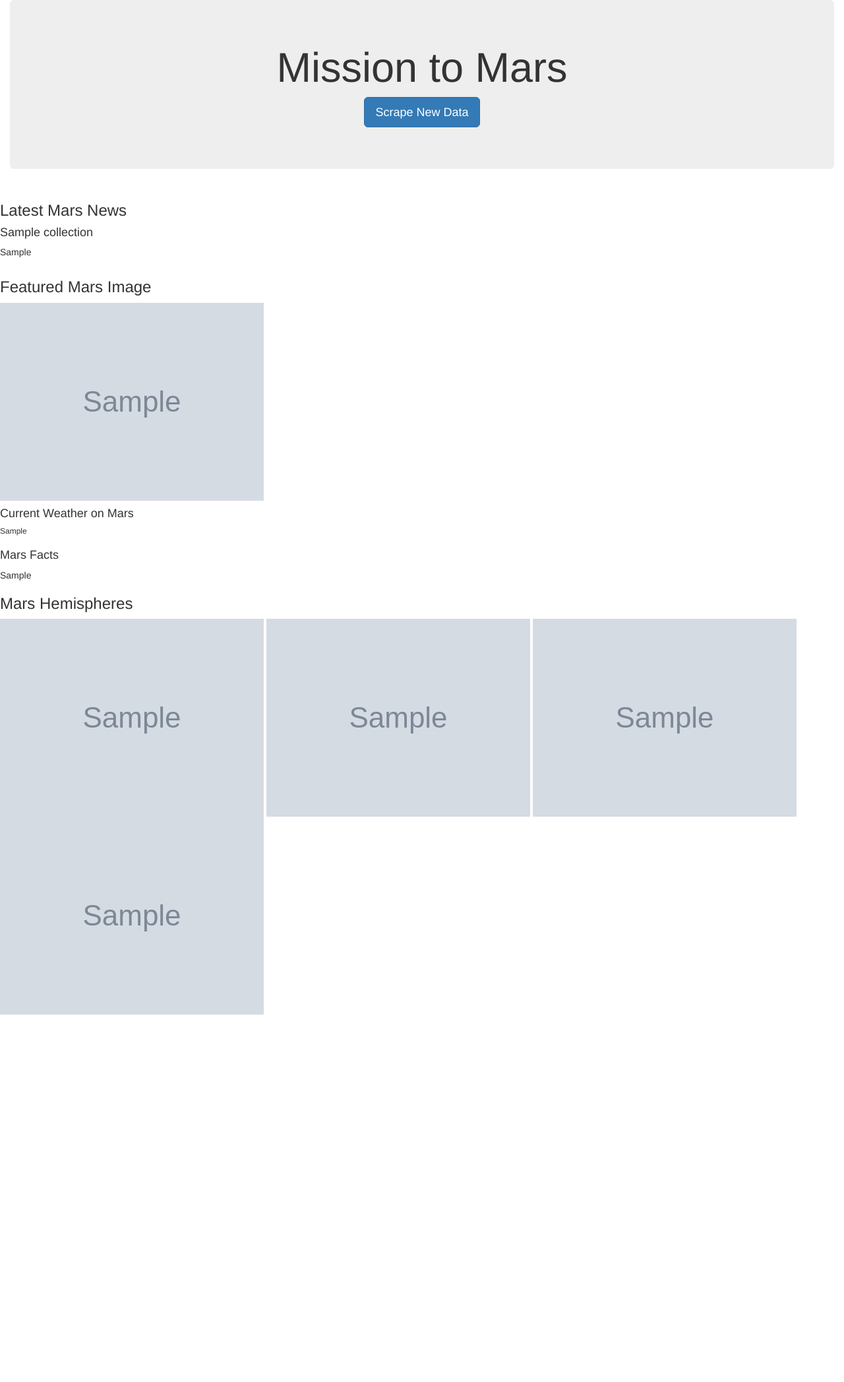
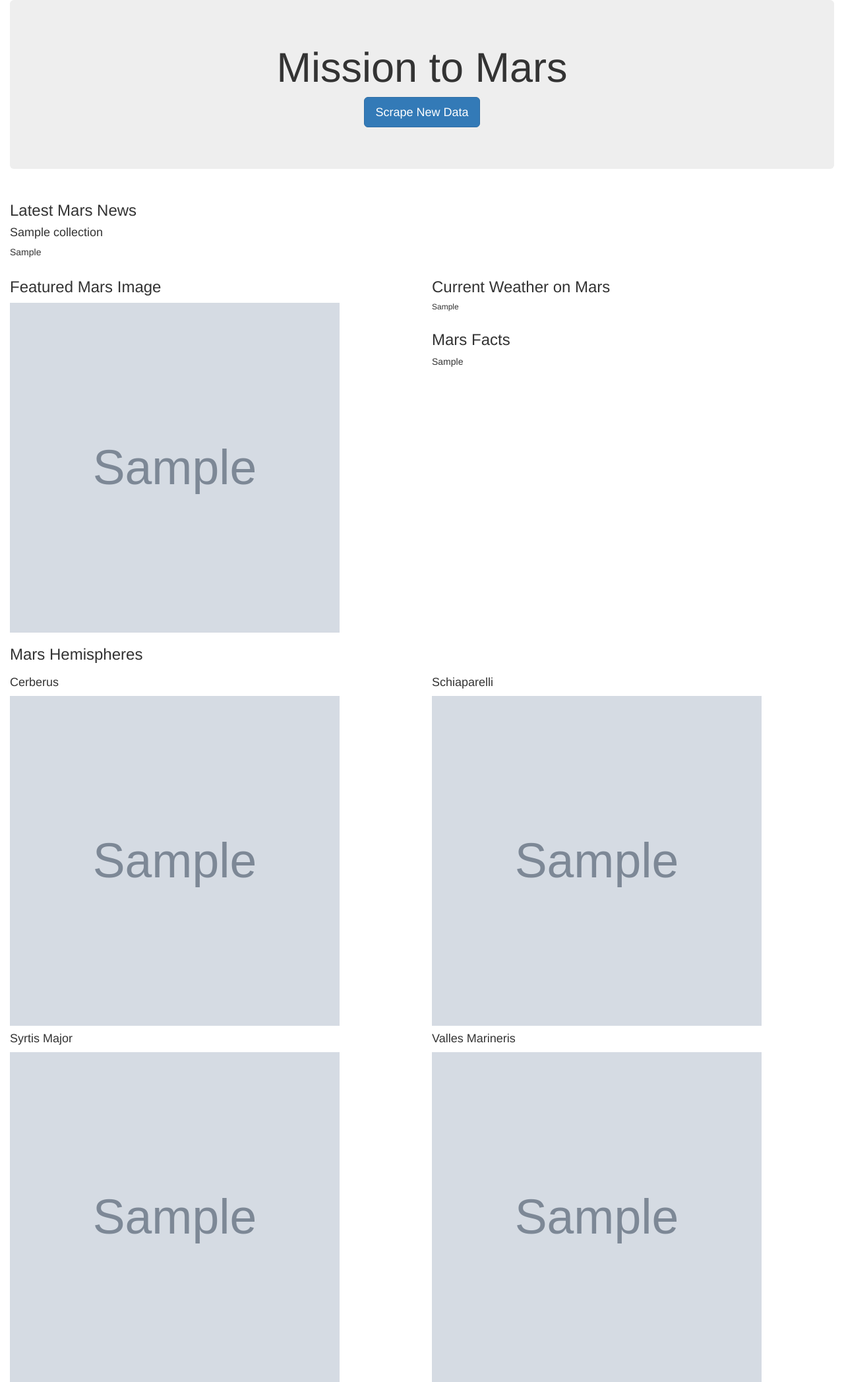
Before and after one commit to cooperericd/web-scraping-challenge, a Flask app: page / in a window 1280 px wide. Shown: the whole page at 66% size. Before the commit the page ends 1538 px from the top, so only its background shows below. Run offline with Flask 2, Linux system fonts and the light colour scheme; grey boxes marked "Sample" are stand-in pictures; a database or web service that is not in the repository returns one stand-in record (values such as "Sample title"); some libraries are stand-ins or nearby versions.

Commit message:
Updated html file and added screenshots of final application

```diff
--- a/Missions_to_Mars/templates/index.html
+++ b/Missions_to_Mars/templates/index.html
@@ -16,44 +16,53 @@
             <p><a class="btn btn-primary btn-lg" href="/scrape" role="button">Scrape New Data</a></p>
         </div>
     </div>
+    <div class="container-fluid">
         <div class="row">
-        <div class="col-md-6">
+            <div class="col-xs-12 col-md-12 col-lg-12 col-xl-12">
                 <h3>Latest Mars News</h3>
                 <h4>{{ mars_update.latest_title }}</h4>
                 <p>{{ mars_update.latest_paragraph }}</p>
             </div>
         </div>
         <div class="row">
-        <div class="col-md-4">
+            <div class="col-xs-12 col-sm-12 col-md-6 col-lg-6 col-xl-6">
                 <h3>Featured Mars Image</h3>
-            <img src="{{ mars_update.featured_image }}">
+                <img src="{{ mars_update.featured_image }}" width=500px height=500px>
+            </div>
+            <div class="col-xs-12 col-sm-12 col-md-6 col-lg-6 col-xl-6">
+                <h3>Current Weather on Mars</h3>
+                <h6>{{ mars_update.current_weather }}</h6>
+            </div>
+            <div class="col-xs-12 col-sm-12 col-md-6 col-lg-6 col-xl-6">
+                <h3>Mars Facts</h3>
+                {{ mars_update.mars_facts_table | safe }}
             </div>
         </div>
         <div class="row">
-        <div class="col-md-4">
-            <h4>Current Weather on Mars</h4>
-            <h6>{{ mars_update.current_weather }}</h6>
+            <div class="col-xs-12 col-sm-12 col-md-12 col-lg-6 col-xl-6">
+            <h3>Mars Hemispheres</h3>
             </div>
         </div>
         <div class="row">
-        <div class="col-md-4">
-            <h4>Mars Facts</h4>
-            {{ mars_update.mars_facts_table | safe }}
+            <div class="col-xs-12 col-sm-12 col-md-6 col-lg-6 col-xl-6">
+                <h4>Cerberus</h4>
+                <img src="{{ mars_update.cerberus_image }}" width=500px height=500px>
+            </div>
+            <div class="col-xs-12 col-sm-12 col-md-6 col-lg-6 col-xl-6">
+                <h4>Schiaparelli</h4>
+                <img src="{{ mars_update.schiaparelli_image }}" width=500px height=500px>
             </div>
         </div>
-    <div>
-        <h3>Mars Hemispheres</h3>
-        <img src="{{ mars_update.cerberus_image }}">
-        <img src="{{ mars_update.schiaparelli_image }}">
-        <img src="{{ mars_update.syrtis_major_image }}">
-        <img src="{{ mars_update.valles_marineris_image }}">
-
+        <div class="row">
+            <div class="col-xs-12 col-sm-12 col-md-6 col-lg-6 col-xl-6">
+                <h4>Syrtis Major</h4>
+                <img src="{{ mars_update.syrtis_major_image }}"  width=500px height=500px>
             </div>
-
-
-
-
-
+            <div class="col-xs-12 col-sm-12 col-md-6 col-lg-6 col-xl-6">
+                <h4>Valles Marineris</h4>
+                <img src="{{ mars_update.valles_marineris_image }}" width=500px height=500px>
+            </div>
+        </div>
 
 </body>
 
```
Also changed, not shown: 6 other files. Lines whose indentation alone changed are shown as unchanged.
